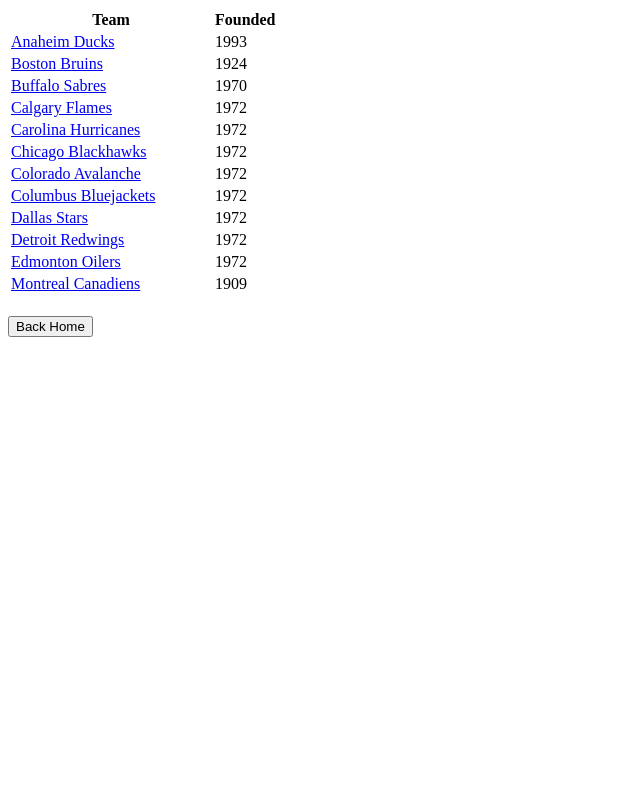
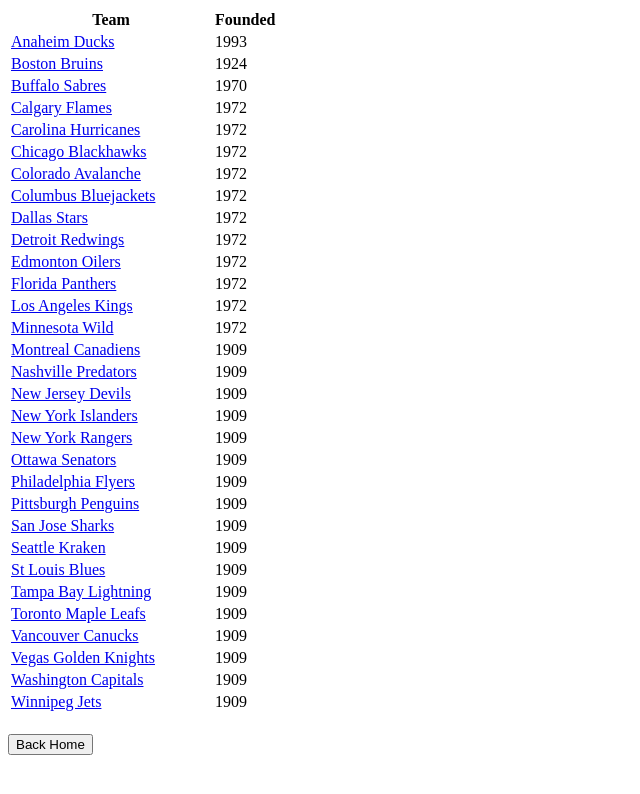
Before and after one commit to jallain23/NHLData, a plain HTML site: page teams.html in a window 1280 px wide. Shown: the whole page, without its empty margins (0-640 px from the left). Drawn offline with Linux system fonts and the light colour scheme.

Commit message:
Add files via upload

```diff
--- a/teams.html
+++ b/teams.html
@@ -63,7 +63,102 @@
             </tr>
 
             <tr>
+                <td><a href="https://www.nhl.com/panthers/" target="_blank">Florida Panthers</a></td>
+                <td class="year">1972</td>
+            </tr>
+
+            <tr>
+                <td><a href="https://www.nhl.com/kings/" target="_blank">Los Angeles Kings</a></td>
+                <td class="year">1972</td>
+            </tr>
+
+            <tr>
+                <td><a href="https://www.nhl.com/wild/" target="_blank">Minnesota Wild</a></td>
+                <td class="year">1972</td>
+            </tr>
+
+            <tr>
                 <td><a href="https://www.nhl.com/canadiens/" target="_blank">Montreal Canadiens</a></td>
+                <td class="year">1909</td>
+            </tr>
+
+            <tr>
+                <td><a href="https://www.nhl.com/predators/" target="_blank">Nashville Predators</a></td>
+                <td class="year">1909</td>
+            </tr>
+
+            <tr>
+                <td><a href="https://www.nhl.com/devils/" target="_blank">New Jersey Devils</a></td>
+                <td class="year">1909</td>
+            </tr>
+
+            <tr>
+                <td><a href="https://www.nhl.com/islanders/" target="_blank">New York Islanders</a></td>
+                <td class="year">1909</td>
+            </tr>
+
+            <tr>
+                <td><a href="https://www.nhl.com/rangers/" target="_blank">New York Rangers</a></td>
+                <td class="year">1909</td>
+            </tr>
+
+            <tr>
+                <td><a href="https://www.nhl.com/senators/" target="_blank">Ottawa Senators</a></td>
+                <td class="year">1909</td>
+            </tr>
+
+            <tr>
+                <td><a href="https://www.nhl.com/flyers/" target="_blank">Philadelphia Flyers</a></td>
+                <td class="year">1909</td>
+            </tr>
+
+            <tr>
+                <td><a href="https://www.nhl.com/penguins/" target="_blank">Pittsburgh Penguins</a></td>
+                <td class="year">1909</td>
+            </tr>
+
+            <tr>
+                <td><a href="https://www.nhl.com/sharks/" target="_blank">San Jose Sharks</a></td>
+                <td class="year">1909</td>
+            </tr>
+
+            <tr>
+                <td><a href="https://www.nhl.com/kraken/" target="_blank">Seattle Kraken</a></td>
+                <td class="year">1909</td>
+            </tr>
+
+            <tr>
+                <td><a href="https://www.nhl.com/blues/" target="_blank">St Louis Blues</a></td>
+                <td class="year">1909</td>
+            </tr>
+
+            <tr>
+                <td><a href="https://www.nhl.com/lightning/" target="_blank">Tampa Bay Lightning</a></td>
+                <td class="year">1909</td>
+            </tr>
+
+            <tr>
+                <td><a href="https://www.nhl.com/mapleleafs/" target="_blank">Toronto Maple Leafs</a></td>
+                <td class="year">1909</td>
+            </tr>
+
+            <tr>
+                <td><a href="https://www.nhl.com/canucks/" target="_blank">Vancouver Canucks</a></td>
+                <td class="year">1909</td>
+            </tr>
+
+            <tr>
+                <td><a href="https://www.nhl.com/goldenknights/" target="_blank">Vegas Golden Knights</a></td>
+                <td class="year">1909</td>
+            </tr>
+
+            <tr>
+                <td><a href="https://www.nhl.com/capitals/" target="_blank">Washington Capitals</a></td>
+                <td class="year">1909</td>
+            </tr>
+
+            <tr>
+                <td><a href="https://www.nhl.com/jets/" target="_blank">Winnipeg Jets</a></td>
                 <td class="year">1909</td>
             </tr>
         </table>
```
